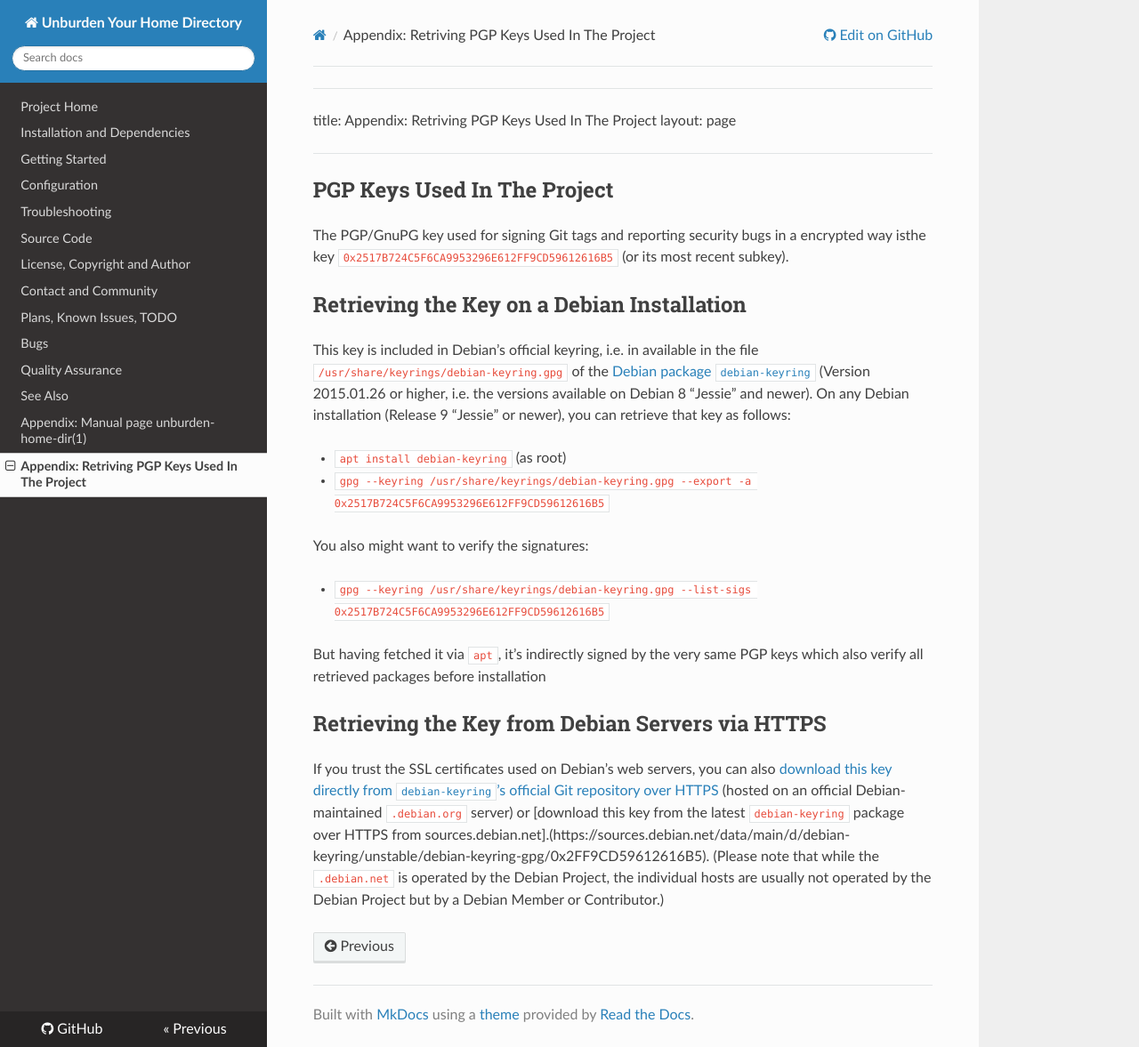
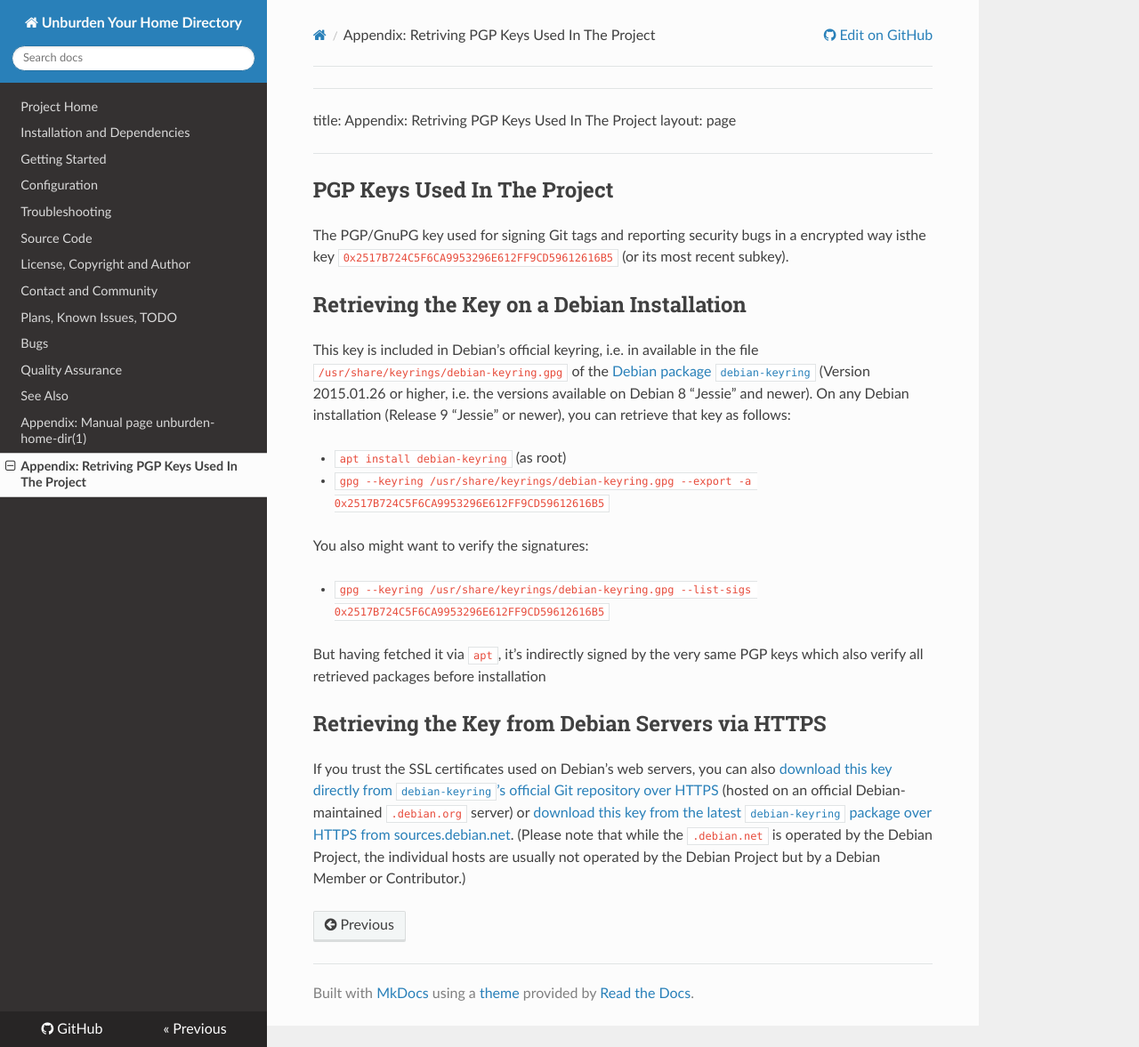
Before and after one commit to xtaran/unburden-home-dir, an MkDocs documentation site: the page built from docs/pgp.md, in a window 1280 px wide and 1177 px high. Shown: the whole window at 89% size. Built offline with MkDocs 1.6.1, drawn with Linux system fonts in a browser that asks for light colours; nearby versions of some CDN libraries; old or Windows-style settings are respelled for this version of MkDocs.

Commit message:
Fix Markdown syntax error in pgp.md
Gbp-Dch: Ignore

```diff
--- a/docs/pgp.md
+++ b/docs/pgp.md
@@ -39,7 +39,7 @@ If you trust the SSL certificates used on Debian's web servers, you
 can also
 [download this key directly from `debian-keyring`'s official Git repository over HTTPS](https://anonscm.debian.org/cgit/keyring/keyring.git/plain/debian-keyring-gpg/0x2FF9CD59612616B5)
 (hosted on an official Debian-maintained `.debian.org` server) or
-[download this key from the latest `debian-keyring` package over HTTPS from sources.debian.net].(https://sources.debian.net/data/main/d/debian-keyring/unstable/debian-keyring-gpg/0x2FF9CD59612616B5).
+[download this key from the latest `debian-keyring` package over HTTPS from sources.debian.net](https://sources.debian.net/data/main/d/debian-keyring/unstable/debian-keyring-gpg/0x2FF9CD59612616B5).
 (Please note that while the `.debian.net` is operated by the Debian
 Project, the individual hosts are usually not operated by the Debian
 Project but by a Debian Member or Contributor.)
```
